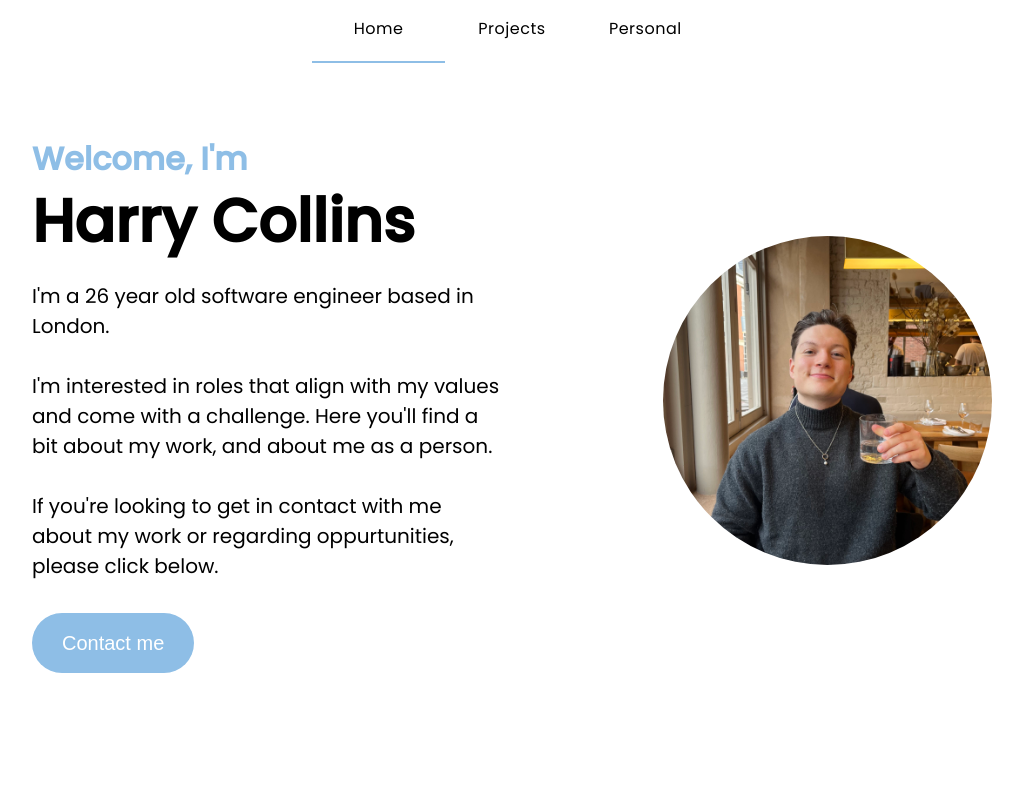
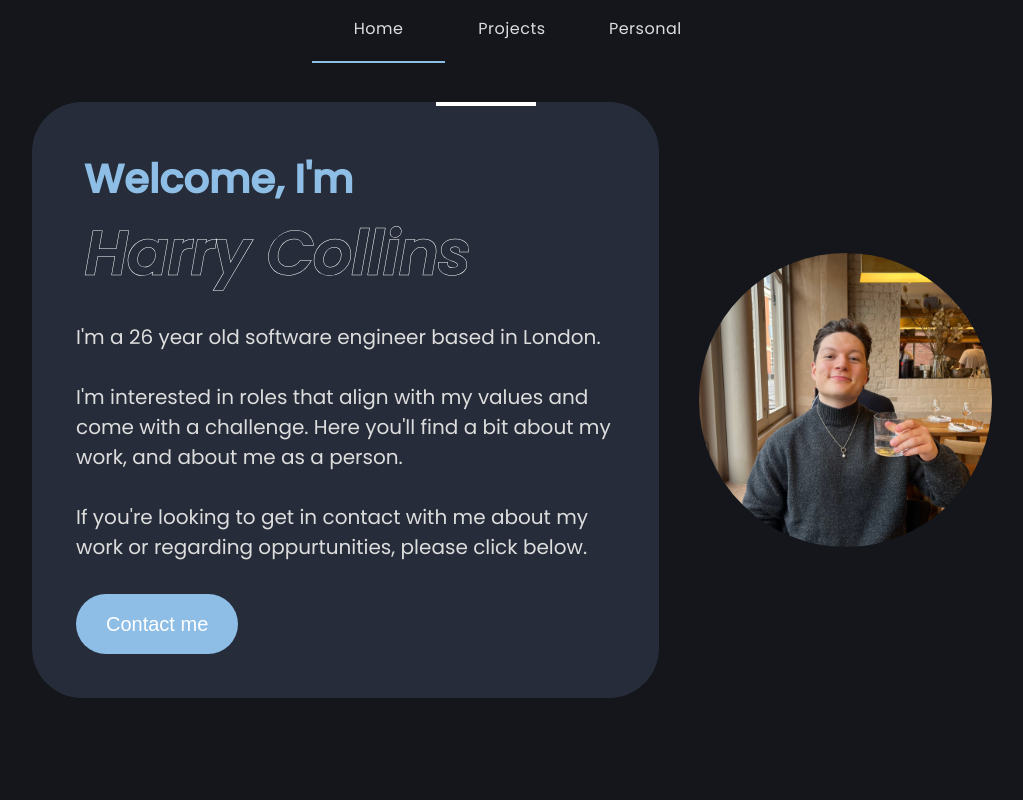
Before and after one commit to harrycollinscs/portfolio, a React (Create React App) app: page / in a window 1280 px wide. Shown: the top 800 px of the page, without its empty margins (128-1151 px from the left). Built offline with nearby package versions, Linux system fonts and the light colour scheme.

Commit message:
UI changes for All page and theming

```diff
--- a/src/App.tsx
+++ b/src/App.tsx
@@ -22,20 +22,20 @@ import { GlobalStyles } from './theme/globalStyles'
 const App = () => {
   const [darkMode, setDarkMode] = useState(false);
 
-  useEffect(() => {
-    const darkModeMediaQuery = window.matchMedia('(prefers-color-scheme: dark)');
-    setDarkMode(darkModeMediaQuery.matches);
+  // useEffect(() => {
+  //   const darkModeMediaQuery = window.matchMedia('(prefers-color-scheme: dark)');
+  //   setDarkMode(darkModeMediaQuery.matches);
 
-    const handleChange = (event: any) => {
-      setDarkMode(event.matches);
-    };
+  //   const handleChange = (event: any) => {
+  //     setDarkMode(event.matches);
+  //   };
 
-    darkModeMediaQuery.addEventListener('change', handleChange);
+  //   darkModeMediaQuery.addEventListener('change', handleChange);
 
-    return () => {
-      darkModeMediaQuery.removeEventListener('change', handleChange);
-    };
-  }, []);
+  //   return () => {
+  //     darkModeMediaQuery.removeEventListener('change', handleChange);
+  //   };
+  // }, []);
 
   return (
     <ThemeProvider theme={darkMode ? darkTheme : lightTheme}>
--- a/src/components/atoms/Button/index.tsx
+++ b/src/components/atoms/Button/index.tsx
@@ -13,7 +13,7 @@ const StyledButton = styled.button<{ appearance: string }>`
   background-color: ${({ theme, appearance }) => theme.button[appearance].background};
   color: ${({ theme, appearance }) => theme.button[appearance].text};
   padding: 15px 30px;
-  border-radius 30px;
+  border-radius: 30px;
   border: none;
   box-sizing: border-box;
 
--- a/src/components/atoms/Grid/index.tsx
+++ b/src/components/atoms/Grid/index.tsx
@@ -4,7 +4,7 @@ import styled from 'styled-components'
 const StyledGrid = styled.div<{columns: any}>`
   display: grid;
   grid-template-columns: repeat(${({columns}) => columns.desktop}, 1fr);
-  grid-gap: 20px;
+  grid-gap: 40px;
   width: 100%;
   box-sizing: border-box;
   min-height: auto;
--- a/src/components/atoms/GridCard/index.tsx
+++ b/src/components/atoms/GridCard/index.tsx
@@ -6,7 +6,7 @@ const Card = styled.div<{ noPadding?: boolean, bgColor?: string, raisedCard?: bo
   background-color: ${({ theme, bgColor }) => bgColor ? bgColor : theme.secondary};
   line-height: 2;
   width: 100%;
-  border-radius: 15px;
+  border-radius: 50px;
   padding: ${({ noPadding }) => noPadding ? 0 : '48px' };
   box-sizing: border-box;
   display: flex;
--- a/src/components/atoms/Section/index.tsx
+++ b/src/components/atoms/Section/index.tsx
@@ -15,6 +15,7 @@ const StyledSection = styled.section<{bgColor?: string, fullWidth?: boolean, col
   padding: 60px 0px;
 
   @media screen and (max-width: 700px) {
+    width: ${(props) => props.fullWidth ? '100vw' : '90vw' };
     margin-left: 0px;
     margin-right: 0px;
     border-radius: 0;
--- a/src/components/templates/All/index.tsx
+++ b/src/components/templates/All/index.tsx
@@ -47,11 +47,74 @@ const Tiles = [
   </GridCard>,
 ];
 
-const IntroArticle = styled.article`
+const IntroArticle = styled.article<{ theme?: any }>`
   justify-content: center;
   flex-direction: column;
   display: flex;
   align-items: start;
+  background-color: ${({ theme }) => theme.secondary};
+  border-radius: 50px;
+  overflow: hidden;
+  position: relative;
+  justify-content: center;
+  align-items: center;
+  width: 100%;
+  height: auto;
+
+  h1:nth-child(1) {
+    font-size: 40px;
+    color: ${({ theme }) => theme.primary};
+    margin: 0px 0px 20px 0px;
+    line-height: 1.25;
+  }
+
+  h1:nth-child(2) {
+    color: transparent;
+    font-style: italic;
+    -webkit-text-stroke-width: 0.5px;
+    -webkit-text-stroke-color: white;
+    margin: 0px;
+    padding: 0px;
+    font-size: 60px;
+    line-height: 1;
+  }
+
+  div:nth-child(1) {
+    padding: 40px;
+    background-color: #262c39;
+    margin: 4px;
+    height: 100%;
+    border-radius: 45px;
+    z-index: 10;
+
+    div {
+      padding: 0px;
+    }
+  }
+
+  @media screen and (max-width: 600px) {
+    img {
+      order: 1;
+    }
+
+    div:nth-child(1) {
+      div:nth-child(1) {
+        margin: 0px;
+        padding: 0px;
+        flex-direction: column;
+
+        div:nth-child(1) {
+          margin: 40px 0px 0px 0px;
+          width: 100%;
+          order: 2;
+        }
+      }
+    }
+
+    button {
+      width: 100%;
+    }
+  }
 
   @media screen and (max-width: 700px) {
     a {
@@ -59,13 +122,67 @@ const IntroArticle = styled.article`
     }
     order: 2;
   }
+
+  @media screen and (min-width: 700px) {
+    grid-column: 1/3;
+  }
+
+  @media screen and (min-width: 1200px) {
+    img {
+      display: none;
+    }
+  }
+
+  @keyframes rotation {
+    0% {
+      left: 0;
+      top: 0;
+    }
+
+    25% {
+      left: calc(100% - 100px);
+      top: 0;
+    }
+
+    50% {
+      top: calc(100% - 100px);
+      left: calc(100% - 100px);
+    }
+
+    75% {
+      left: 0;
+      top: calc(100% - 100px);
+    }
+
+    100% {
+      left: 0;
+      top: 0;
+    }
+  }
+
+  &::before {
+    content: "";
+    position: absolute;
+    align-self: center;
+    left: 0;
+    top: 0;
+    width: 100px;
+    height: 100px;
+    background: white;
+    animation: rotation 5s linear infinite;
+  }
 `;
 
 const ImageArticle = styled.article`
   justify-content: center;
   flex-direction: column;
   display: flex;
-  align-items: end;
+  align-items: center;
+  grid-column: 3;
+
+  @media screen and (max-width: 1200px) {
+    display: none;
+  }
 
   @media screen and (max-width: 700px) {
     align-items: center;
@@ -73,12 +190,18 @@ const ImageArticle = styled.article`
   }
 `;
 
+const HeaderContainer = styled.div`
+  display: flex;
+  justify-content: space-between;
+  align-items: center;
+`;
+
 const All = ({ theme }: { theme?: any }) => (
   <Page>
     <Section>
       <Grid
         columns={{
-          desktop: 2,
+          desktop: 3,
           tablet: 1,
           smallTablet: 2,
           mobile: 1,
@@ -86,10 +209,22 @@ const All = ({ theme }: { theme?: any }) => (
         }}
       >
         <IntroArticle>
-          <h1 style={{ color: theme.primary, margin: 0 }}>Welcome, I'm</h1>
-          <h1 style={{ margin: 0, padding: 0, fontSize: 60, lineHeight: 1 }}>
-            Harry Collins
-          </h1>
+          <div>
+            <HeaderContainer style={{ height: "auto" }}>
+              <div>
+                <h1>Welcome, I'm</h1>
+                <h1>Harry Collins</h1>
+              </div>
+              <img
+                src={Manteca}
+                alt="Manteca"
+                style={{
+                  aspectRatio: 1,
+                  height: 150,
+                  borderRadius: "50%",
+                }}
+              />
+            </HeaderContainer>
             <p style={{ fontWeight: 400 }}>
               <br />
               I'm a 26 year old software engineer based in London. <br />
@@ -103,14 +238,16 @@ const All = ({ theme }: { theme?: any }) => (
             </p>
             <br />
             <Button text="Contact me" href="#footer" />
+          </div>
         </IntroArticle>
+
         <ImageArticle>
           <img
             src={Manteca}
             alt="Manteca"
             style={{
-              height: "auto",
-              width: "70%",
+              aspectRatio: 1,
+              width: "100%",
               borderRadius: "50%",
               marginTop: 20,
               marginBottom: 20,
--- a/src/theme/Theme.js
+++ b/src/theme/Theme.js
@@ -1,10 +1,10 @@
 export const primary = '#8EBEE6'
-export const secondary = '#FFF8EA'
+export const secondary = '#262c39'
 export const accent = '#FF6C2F'
-export const mainText = '#000'
+export const mainText = '#dddddd'
 
 export const lightTheme = {
-  body: '#fff',
+  body: '#14161c',
   container: 'rgb(255, 255, 255, 0)',
   card: '#f7f7f7',
   text: mainText,
```
Lines whose indentation alone changed are shown as unchanged.
